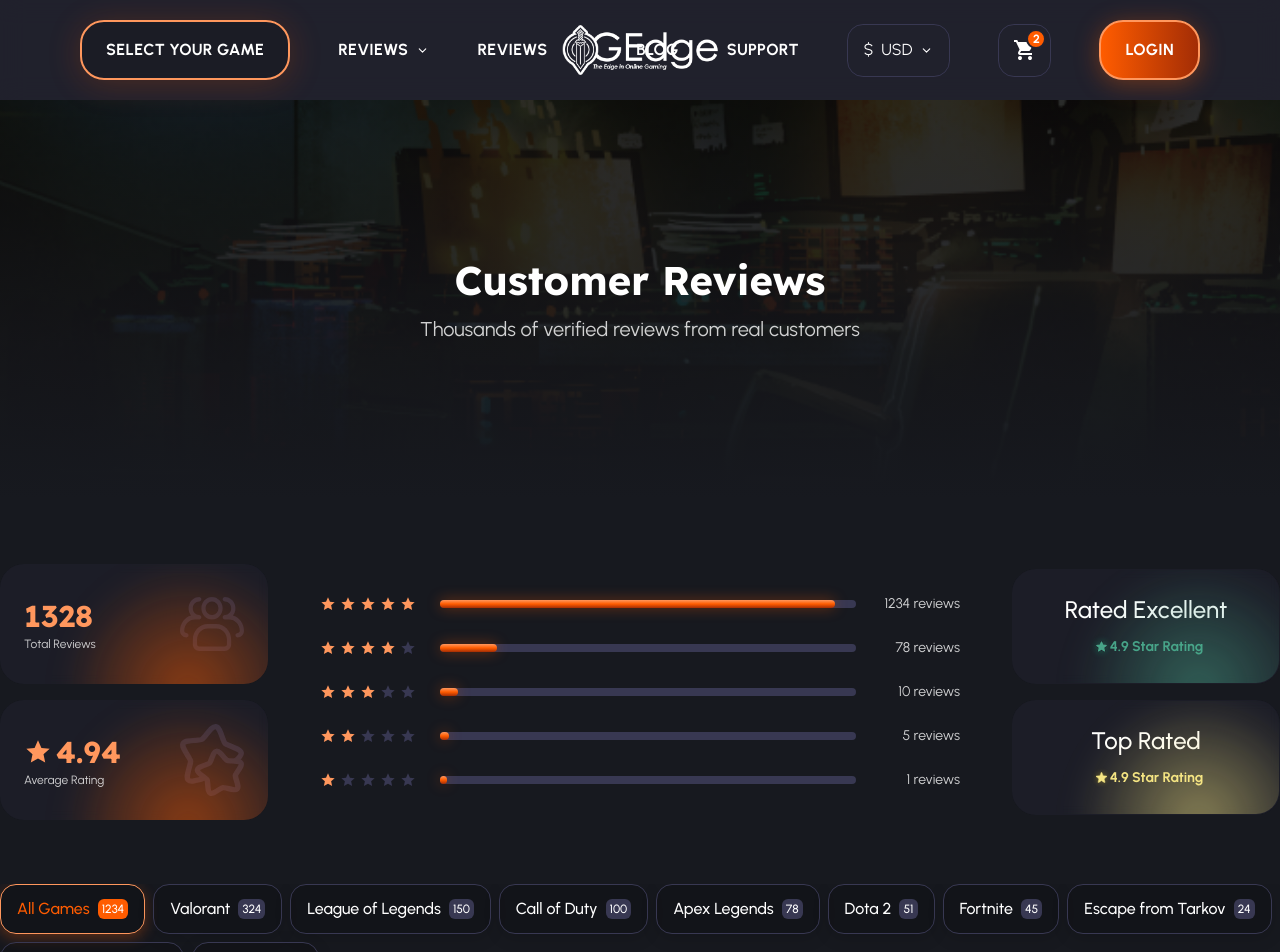
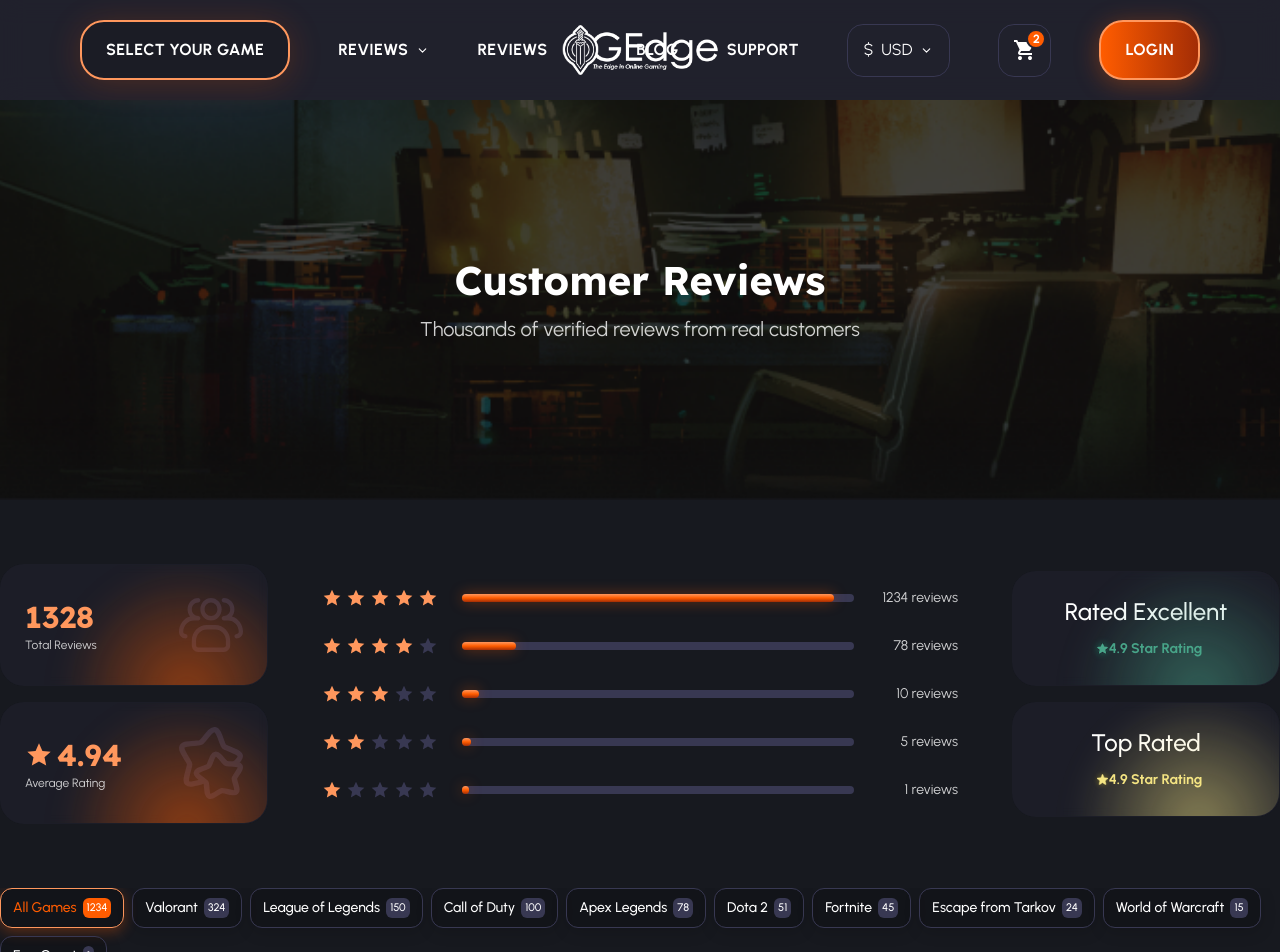
Before and after one commit to poohginiuss/ogedge.mvp, a Next.js app: page /reviews in a window 1280 px wide. Shown: the top 952 px of the page. Built offline with nearby package versions, Linux system fonts and the light colour scheme.

Commit message:
fix(review): fixed feedbacks from lonelystar

```diff
--- a/src/components/reviews/ReviewList.tsx
+++ b/src/components/reviews/ReviewList.tsx
@@ -507,7 +507,7 @@
               key={`${review.id}-${id}`}
               src="/images/icons/reviews/star.svg"
               alt=""
-              className="h-4 w-4"
+              className="h-5 w-5"
             />
           ))}
         </div>
@@ -544,15 +544,18 @@
 
 const sortOptions = ["Highest Rating", "Lowest Rating", "Newest", "Oldest"];
 
-export function ReviewList() {
+export function ReviewList({ starFilter }: { starFilter: number | null }) {
   const [activeFilter, setActiveFilter] = useState("all");
   const [currentPage, setCurrentPage] = useState(1);
   const [sortBy, setSortBy] = useState("Highest Rating");
 
-  const filteredReviews =
+  const gameFiltered =
     activeFilter === "all"
       ? allReviews
       : allReviews.filter((r) => r.game === gameFilters.find((f) => f.id === activeFilter)?.label);
+
+  const filteredReviews =
+    starFilter != null ? gameFiltered.filter((r) => r.stars === starFilter) : gameFiltered;
 
   const sortedReviews = [...filteredReviews].sort((a, b) => {
     switch (sortBy) {
@@ -579,7 +582,7 @@
       : (gameFilters.find((f) => f.id === activeFilter)?.label ?? "All Games");
 
   return (
-    <section className="w-full bg-dark-main">
+    <section id="review-cards" className="w-full bg-dark-main scroll-mt-20">
       <div className="mx-auto w-full max-w-[1280px] px-6 md:px-12 lg:px-0">
         {/* Game filter tabs - horizontal scroll on mobile */}
         <div className="-mx-6 flex gap-2 overflow-x-auto px-6 pb-2 md:-mx-0 md:flex-wrap md:px-0 md:pb-0">
@@ -593,7 +596,7 @@
                   setActiveFilter(filter.id);
                   setCurrentPage(1);
                 }}
-                className="flex h-[50px] shrink-0 items-center gap-2 rounded-2xl px-4"
+                className="flex h-[40px] shrink-0 items-center gap-1.5 rounded-xl px-3 transition-all duration-200 hover:shadow-[0_0_12px_rgba(255,92,0,0.3)]"
                 style={{
                   background: "rgba(0,0,0,0.2)",
                   border: active ? "1px solid #ff975d" : "1px solid var(--dark-border)",
@@ -603,13 +606,13 @@
                 }}
               >
                 <span
-                  className="whitespace-nowrap font-body text-base font-medium leading-6"
+                  className="whitespace-nowrap font-body text-sm font-medium leading-5"
                   style={{ color: active ? "var(--brand-main)" : "white" }}
                 >
                   {filter.label}
                 </span>
                 <span
-                  className="rounded-md px-1 py-0.5 font-body text-xs font-medium text-white"
+                  className="rounded-md px-1 py-0.5 font-body text-[11px] font-medium text-white"
                   style={{ background: active ? "var(--brand-main)" : "var(--dark-border)" }}
                 >
                   {filter.count}
--- a/src/components/reviews/ReviewStats.tsx
+++ b/src/components/reviews/ReviewStats.tsx
@@ -43,15 +43,21 @@
   prefix?: string;
   glowColor: string;
 }) {
+  const scrollToReviews = () => {
+    document.getElementById("review-cards")?.scrollIntoView({ behavior: "smooth" });
+  };
+
   return (
-    <div
-      className="relative flex flex-1 items-center justify-between overflow-hidden rounded-3xl p-4 md:p-6"
+    <button
+      type="button"
+      onClick={scrollToReviews}
+      className="group relative flex flex-1 items-center justify-between overflow-hidden rounded-3xl border border-transparent p-4 transition-all duration-200 hover:border-[#ff975d] hover:shadow-[0_0_16px_rgba(255,92,0,0.4)] md:p-6"
       style={{
         background: "rgba(35,35,48,0.5)",
         backdropFilter: "blur(5px)",
       }}
     >
-      <div className="relative z-10 flex flex-col gap-px">
+      <div className="relative z-10 flex flex-col gap-px text-left">
         <div className="flex items-center gap-1">
           {prefix && (
             // eslint-disable-next-line @next/next/no-img-element
@@ -70,15 +76,14 @@
         className="absolute bottom-1 right-2 h-14 w-12 opacity-70 md:static md:bottom-auto md:right-auto md:h-18 md:w-16"
         loading="lazy"
       />
-      {/* Sunshine glow from bottom-right */}
       <div
-        className="pointer-events-none absolute bottom-[-130px] right-[-45px] h-[250px] w-[250px] rounded-full"
+        className="pointer-events-none absolute bottom-[-130px] right-[-45px] h-[250px] w-[250px] rounded-full transition-opacity group-hover:opacity-100"
         style={{
           background: `radial-gradient(circle, ${glowColor} 0%, transparent 70%)`,
           filter: "blur(15px)",
         }}
       />
-    </div>
+    </button>
   );
 }
 
@@ -107,7 +112,7 @@
       href={href}
       target="_blank"
       rel="noopener noreferrer"
-      className="group relative flex flex-1 flex-col items-center justify-center gap-2 overflow-hidden rounded-3xl border border-transparent p-6 transition-all duration-200"
+      className="group relative flex flex-1 flex-col items-center justify-center gap-1.5 overflow-hidden rounded-3xl border border-transparent p-4 md:gap-2 md:p-6 transition-all duration-200"
       style={{
         background: "rgba(35,35,48,0.5)",
         backdropFilter: "blur(5px)",
@@ -123,13 +128,16 @@
         e.currentTarget.style.boxShadow = "none";
       }}
     >
-      <span className="font-body text-lg font-medium leading-7 text-white transition-colors md:text-2xl md:leading-8">
+      <span className="whitespace-nowrap font-body text-base font-medium leading-6 text-white transition-colors md:text-2xl md:leading-8">
         {title}
       </span>
-      <div className="flex items-center gap-1">
+      <div className="flex items-center gap-0.5">
         {/* eslint-disable-next-line @next/next/no-img-element */}
-        <img src={starIcon} alt="" className="-mr-2 h-[25px] w-[25px]" />
-        <span className="font-body text-sm font-bold" style={{ color: starColor }}>
+        <img src={starIcon} alt="" className="-mr-1.5 h-5 w-5 md:-mr-2 md:h-[25px] md:w-[25px]" />
+        <span
+          className="whitespace-nowrap font-body text-xs font-bold md:text-sm"
+          style={{ color: starColor }}
+        >
           4.9 Star Rating
         </span>
       </div>
@@ -144,7 +152,13 @@
   );
 }
 
-export function ReviewStats() {
+export function ReviewStats({
+  activeStarFilter,
+  onStarFilter,
+}: {
+  activeStarFilter: number | null;
+  onStarFilter: (stars: number) => void;
+}) {
   const [hoveredRow, setHoveredRow] = useState<number | null>(null);
 
   return (
@@ -182,17 +196,25 @@
                       : row.stars === 2
                         ? 2.25
                         : 1.75;
+              const isActive = activeStarFilter === row.stars;
               return (
-                <div
+                <button
+                  type="button"
                   key={`dist-${row.stars}`}
-                  className="flex items-center gap-6 rounded p-1 transition-colors"
+                  className="flex items-center gap-6 rounded-lg p-1.5 transition-all"
                   style={{
-                    background: hoveredRow === row.stars ? "#2a2a32" : "transparent",
+                    background: isActive
+                      ? "rgba(255,92,0,0.15)"
+                      : hoveredRow === row.stars
+                        ? "#2a2a32"
+                        : "transparent",
+                    outline: isActive ? "1px solid rgba(255,92,0,0.4)" : "none",
                   }}
+                  onClick={() => onStarFilter(row.stars)}
                   onMouseEnter={() => setHoveredRow(row.stars)}
                   onMouseLeave={() => setHoveredRow(null)}
                 >
-                  <StarIcons count={row.stars} />
+                  <StarIcons count={row.stars} size={20} />
                   <div className="relative h-2 flex-1 rounded-[30px] bg-dark-border">
                     <div
                       className="absolute left-0 top-0 h-2 rounded-[30px]"
@@ -206,7 +228,7 @@
                   <span className="w-[80px] text-right font-body text-sm text-white/80">
                     {row.count} reviews
                   </span>
-                </div>
+                </button>
               );
             })}
           </div>
@@ -277,9 +299,19 @@
                       : row.stars === 2
                         ? 2.25
                         : 1.75;
+              const isActive = activeStarFilter === row.stars;
               return (
-                <div key={`dist-m-${row.stars}`} className="flex items-center gap-3 p-1">
-                  <StarIcons count={row.stars} size={12} />
+                <button
+                  type="button"
+                  key={`dist-m-${row.stars}`}
+                  className="flex items-center gap-3 rounded-lg p-1 transition-all"
+                  style={{
+                    background: isActive ? "rgba(255,92,0,0.15)" : "transparent",
+                    outline: isActive ? "1px solid rgba(255,92,0,0.4)" : "none",
+                  }}
+                  onClick={() => onStarFilter(row.stars)}
+                >
+                  <StarIcons count={row.stars} size={16} />
                   <div className="relative h-2 flex-1 rounded-[30px] bg-dark-border">
                     <div
                       className="absolute left-0 top-0 h-2 rounded-[30px]"
@@ -293,7 +325,7 @@
                   <span className="w-[60px] text-right font-body text-xs text-white/80">
                     {row.count}
                   </span>
-                </div>
+                </button>
               );
             })}
           </div>
--- a/src/components/reviews/ReviewsPageContent.tsx
+++ b/src/components/reviews/ReviewsPageContent.tsx
@@ -1,12 +1,17 @@
+"use client";
+
 import { Footer } from "@/components/layout/Footer";
 import { Header } from "@/components/layout/Header";
 import { Faq } from "@/components/sections/Faq";
 import { PageHero } from "@/components/sections/PageHero";
+import { useState } from "react";
 
 import { ReviewList } from "./ReviewList";
 import { ReviewStats } from "./ReviewStats";
 
 export function ReviewsPageContent() {
+  const [starFilter, setStarFilter] = useState<number | null>(null);
+
   return (
     <>
       <Header />
@@ -16,8 +21,11 @@
           subtitle="Thousands of verified reviews from real customers"
           backgroundImage="/images/heroes/reviews-hero.png"
         />
-        <ReviewStats />
-        <ReviewList />
+        <ReviewStats
+          activeStarFilter={starFilter}
+          onStarFilter={(stars) => setStarFilter((prev) => (prev === stars ? null : stars))}
+        />
+        <ReviewList starFilter={starFilter} />
         <div className="py-10" />
         <Faq />
       </main>
--- a/src/components/sections/PageHero.tsx
+++ b/src/components/sections/PageHero.tsx
@@ -9,18 +9,25 @@
 export function PageHero({ title, subtitle, backgroundImage }: PageHeroProps) {
   return (
     <section className="relative flex h-[300px] w-full items-center justify-center overflow-hidden md:h-[400px]">
-      <Image src={backgroundImage} alt="" fill sizes="100vw" className="object-cover" priority />
+      <Image
+        src={backgroundImage}
+        alt=""
+        fill
+        sizes="100vw"
+        unoptimized
+        className="object-cover"
+        priority
+      />
       {/*
         Dim mask so titles read clearly and the hero matches the Figma
         comp — without this, the background image is too bright (msg #9).
       */}
-      <div
+      {/* <div
         className="absolute inset-0"
         style={{
-          background:
-            "linear-gradient(180deg, rgba(0,0,0,0.3) 0%, rgba(23,25,31,0.6) 60%, rgba(23,25,31,1) 100%)",
+          background: "rgba(0,0,0,0.25)",
         }}
-      />
+      /> */}
       <div className="relative z-10 flex flex-col items-center gap-3 px-6 text-center">
         <h1 className="font-heading text-3xl font-bold text-white md:text-[40px] md:leading-[45px]">
           {title}
```
